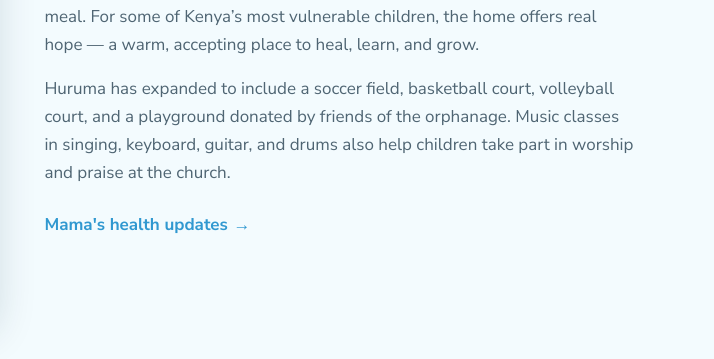
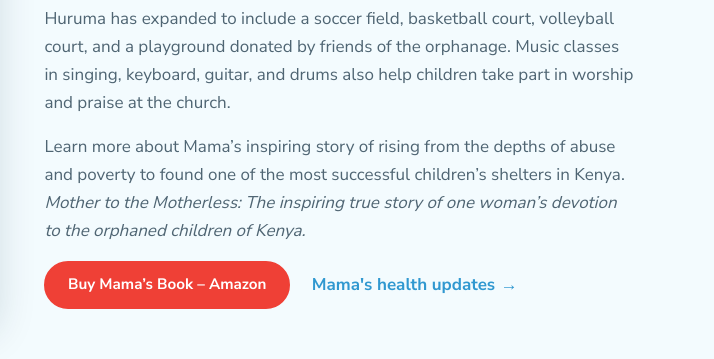
Before and after one commit to collingwood-web-design/huruma-childrens-trust-canada-pages, a plain HTML site: page index.html in a window 1280 px wide. Shown: the part 1524-1883 px from the top of the page, 566-1280 px from the left. Drawn offline with Linux system fonts and the light colour scheme.

Commit message:
Sync client preview site.

```diff
--- a/index.html
+++ b/index.html
@@ -15,7 +15,7 @@
   <link rel="preconnect" href="https://fonts.googleapis.com">
   <link rel="preconnect" href="https://fonts.gstatic.com" crossorigin>
   <link href="https://fonts.googleapis.com/css2?family=Fraunces:opsz,wght@9..144,500;9..144,600;9..144,700&family=Nunito+Sans:opsz,wght@6..12,400;6..12,500;6..12,600;6..12,700&display=swap" rel="stylesheet">
-  <link rel="stylesheet" href="styles.css?v=20261114h">
+  <link rel="stylesheet" href="styles.css?v=20261114i">
 </head>
 <body>
   <a class="skip-link" href="#main">Skip to content</a>
@@ -97,7 +97,11 @@
           <p>Mama Zipporah was born and raised in Kenya. With her husband, Pastor Isaac Kamau, she founded Huruma Children's Home to protect children who, like herself as a child, had nowhere else to turn.</p>
           <p>Today more than 250 children live at Huruma full-time. Each school day, about 90 more children from the Ngong slums come for education and a main meal. For some of Kenya’s most vulnerable children, the home offers real hope — a warm, accepting place to heal, learn, and grow.</p>
           <p>Huruma has expanded to include a soccer field, basketball court, volleyball court, and a playground donated by friends of the orphanage. Music classes in singing, keyboard, guitar, and drums also help children take part in worship and praise at the church.</p>
-          <a class="text-link" href="mamas-health.html">Mama's health updates <span aria-hidden="true">→</span></a>
+          <p>Learn more about Mama’s inspiring story of rising from the depths of abuse and poverty to found one of the most successful children’s shelters in Kenya. <em>Mother to the Motherless: The inspiring true story of one woman’s devotion to the orphaned children of Kenya.</em></p>
+          <div class="mama-actions">
+            <a class="btn btn-primary" href="https://www.amazon.com/Mother-Motherless-inspiring-devotion-orphaned-ebook/dp/B00GEYKW2C" target="_blank" rel="noopener noreferrer">Buy Mama’s Book – Amazon</a>
+            <a class="text-link" href="mamas-health.html">Mama's health updates <span aria-hidden="true">→</span></a>
+          </div>
         </div>
       </div>
     </section>
--- a/styles.css
+++ b/styles.css
@@ -426,8 +426,16 @@ button.btn {
   object-fit: cover;
 }
 
-.mama-copy .text-link {
-  margin-top: 0.5rem;
+.mama-actions {
+  display: flex;
+  flex-wrap: wrap;
+  align-items: center;
+  gap: 1rem 1.35rem;
+  margin-top: 0.75rem;
+}
+
+.mama-actions .text-link {
+  margin-top: 0;
 }
 
 /* Stories — interaction/content blocks, not chrome-heavy cards */
```
Also changed, not shown: donate.html (+1 -1 lines), donation-costs.html (+1 -1 lines), mamas-health.html (+1 -1 lines), reports.html (+1 -1 lines).
